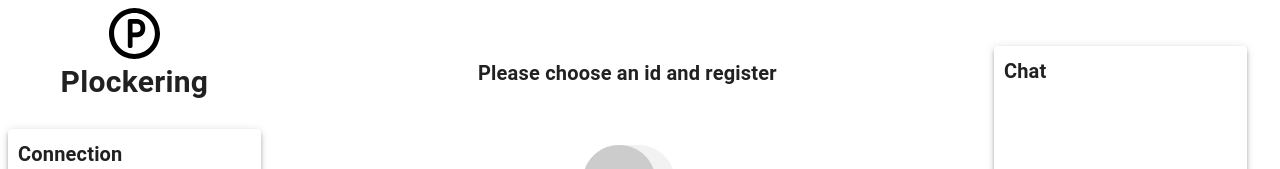
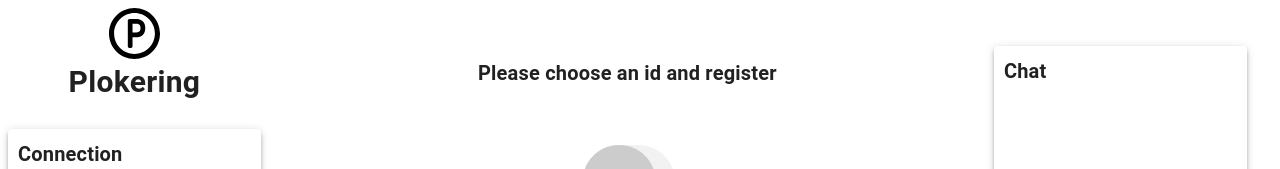
Before and after one commit to marmelab/plokering, a React (Vite) app: page / in a window 1280 px wide. Shown: the top 169 px of the page. Built offline with nearby package versions, Linux system fonts and the light colour scheme.

Commit message:
fix title

```diff
--- a/index.html
+++ b/index.html
@@ -4,7 +4,7 @@
     <meta charset="UTF-8" />
     <link rel="icon" type="image/svg+xml" href="/icon.svg" />
     <meta name="viewport" content="width=device-width, initial-scale=1.0" />
-    <title>Plockering</title>
+    <title>Plokering</title>
   </head>
   <body>
     <div id="root"></div>
--- a/src/Zones/LogoZone.jsx
+++ b/src/Zones/LogoZone.jsx
@@ -12,7 +12,7 @@ export const LogoZone = () => {
           color="text.primary"
           gutterBottom
         >
-          Plockering
+          Plokering
         </Typography>
       </Box>
     </>
```
